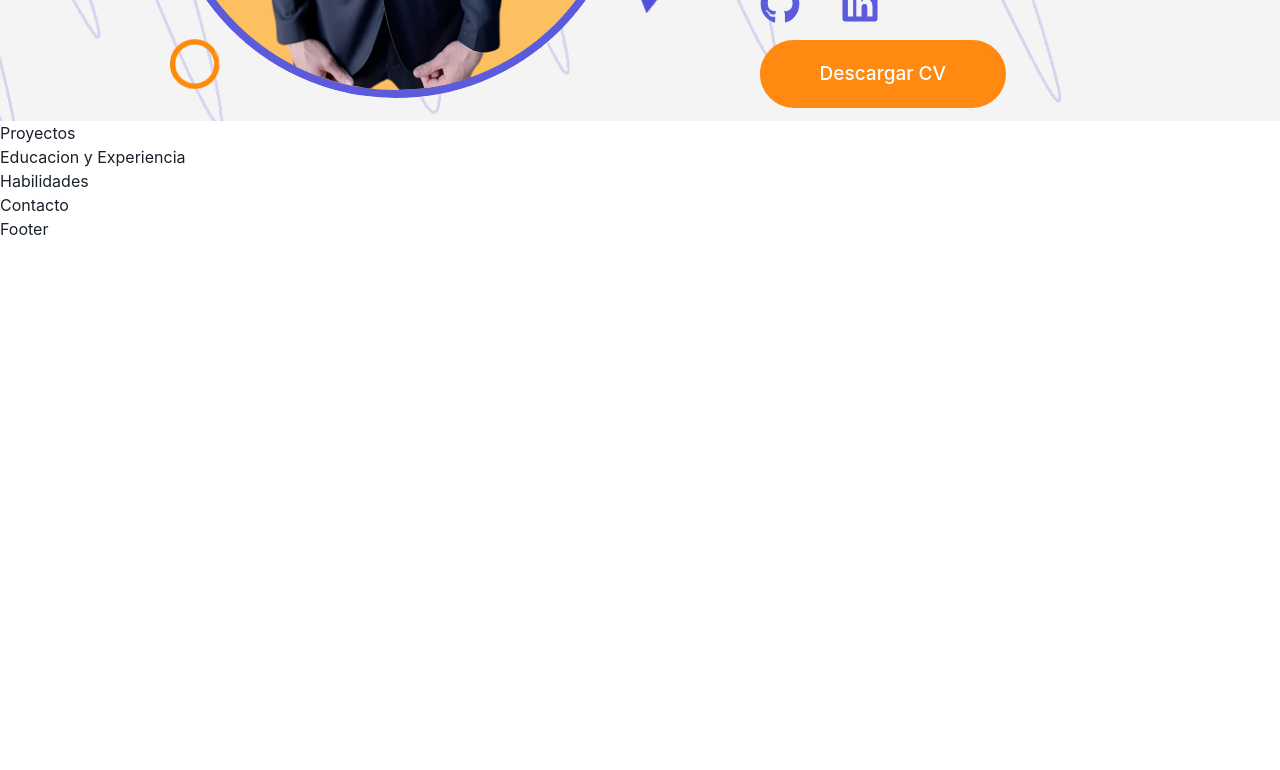
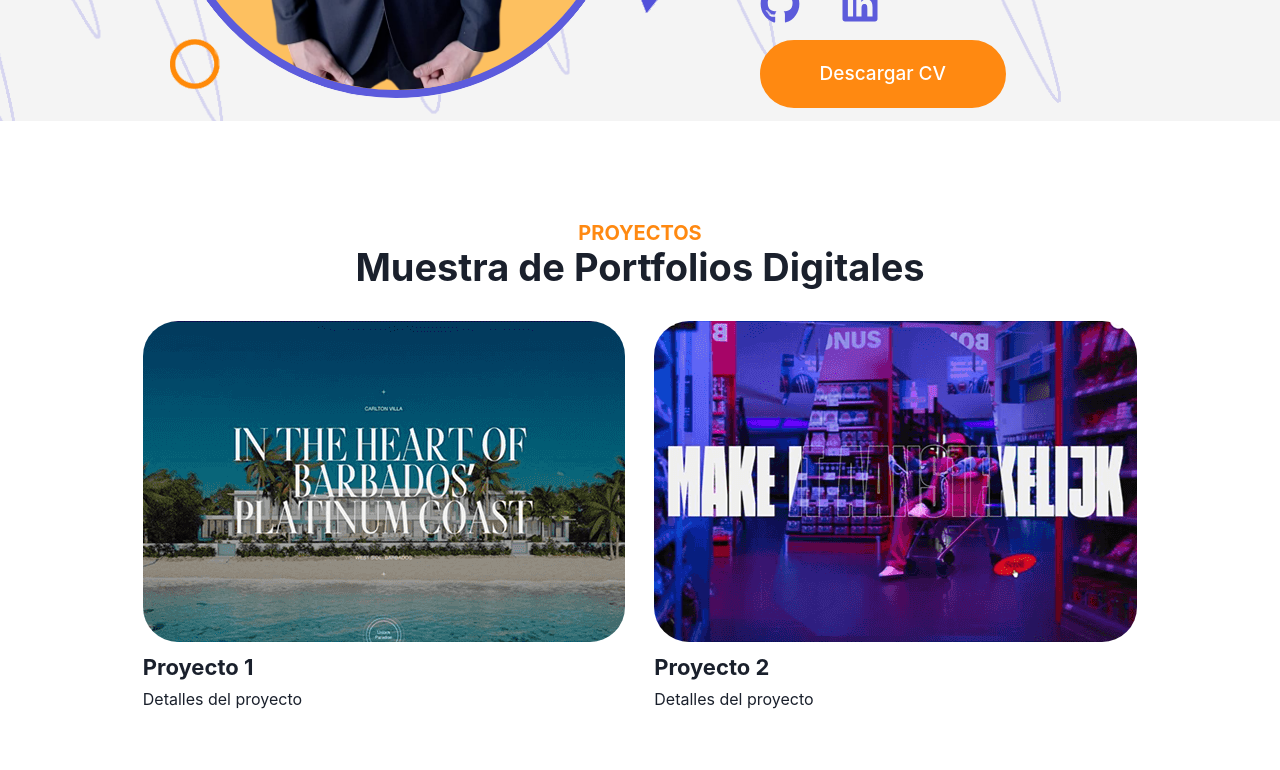
Before and after one commit to IgnacioFerCosio/MiPortfolioReact, a React (Vite) app: page / in a window 1280 px wide. Shown: the part 2040-2810 px from the top of the page. Before the commit the page ends 2281 px from the top, so only its background shows below. Built offline with nearby package versions, Linux system fonts and the light colour scheme.

Commit message:
Estilo de Proyectos terminado

```diff
--- a/src/Components/Cards/Cards.jsx
+++ b/src/Components/Cards/Cards.jsx
@@ -1,8 +1,8 @@
-import { Card, CardBody, CardFooter, Text, Image, Flex } from "@chakra-ui/react";
+import { Card, CardFooter, Text, Image, Flex } from "@chakra-ui/react";
 import fondoVioleta from '/src/assets/images/fondoVioleta.png';
 import fondoNaranja from '/src/assets/images/fondoNaranja.png';
 
-function CustomButton({ imagen1, imagen2, imagen1Styles , imagen2Styles, titulo, texto }) {
+function Cards({ imagen1, imagen2, imagen1Styles , imagen2Styles, titulo, texto }) {
   return (
     <Card
     w={'31.5%'}
@@ -63,4 +63,4 @@ function CustomButton({ imagen1, imagen2, imagen1Styles , imagen2Styles, titulo,
   );
 }
 
-export default CustomButton;
+export default Cards;
--- /dev/null
+++ b/src/Components/Cuadros/Cuadros.jsx
@@ -0,0 +1,15 @@
+import { Text, Image, Flex, Box, Heading } from "@chakra-ui/react";
+
+function Cuadros({ imagen, titulo, texto }) {
+  return (
+    <Box m={'3% 0'}>
+        <Flex direction={'column'} justifyContent={'center'} alignContent={'center'}>
+           <Image src={imagen} borderRadius={'35px'} />
+            <Heading as={'h5'} mt={'12px'} mb={'0'} fontSize={'22px'}>{titulo}</Heading>
+            <Text mt={'6px'}>{texto}</Text>
+        </Flex>
+    </Box>
+  );
+}
+
+export default Cuadros;
--- a/src/Components/Proyectos/Proyectos.jsx
+++ b/src/Components/Proyectos/Proyectos.jsx
@@ -1,12 +1,29 @@
 import React from 'react'
 import './Proyectos.css'
+import { Box, Heading, Flex } from '@chakra-ui/react'
+import Cuadros from '../Cuadros/Cuadros'
+import Proyecto1 from '../../assets/images/proyecto1.png'
+import Proyecto2 from '../../assets/images/proyecto2.png'
+import Proyecto3 from '../../assets/images/proyecto3.png'
+
+
 
 function Proyectos() {
 
   return (
-    <>
-     <p>Proyectos</p>
-    </>
+    <Box as='section' mt={'100px'}>
+      <Flex direction={'column'} justifyContent={'center'} alignItems={'center'}>
+        <Heading as={'h4'} fontSize={'20px'} color={'brand.naranja'} mb={'0px'}>PROYECTOS</Heading>
+        <Heading as={'h1'} fontSize={'38px'} m={'0px'}>Muestra de Portfolios Digitales</Heading>
+        <Box w={'80%'}>
+          <Flex justifyContent={'space-around'} alignItems={'center'} flexWrap={'wrap'}>
+            <Cuadros imagen={Proyecto1} titulo={"Proyecto 1"} texto={"Detalles del proyecto"}></Cuadros>
+            <Cuadros imagen={Proyecto2} titulo={"Proyecto 2"} texto={"Detalles del proyecto"}></Cuadros>
+            <Cuadros imagen={Proyecto3} titulo={"Proyecto 3"} texto={"Detalles del proyecto"}></Cuadros>
+          </Flex>
+        </Box>
+      </Flex>
+    </Box>
   )
 }
 
```
